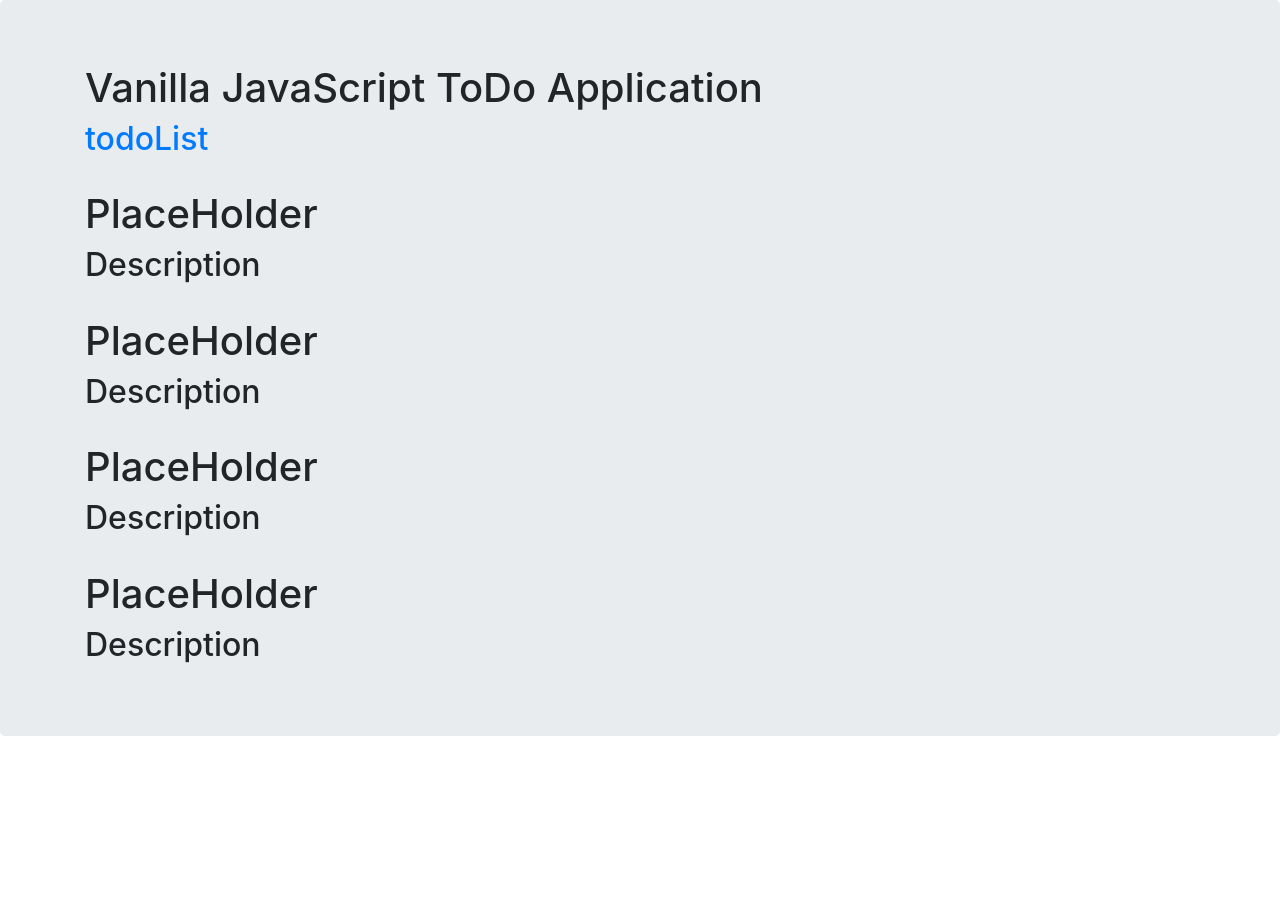
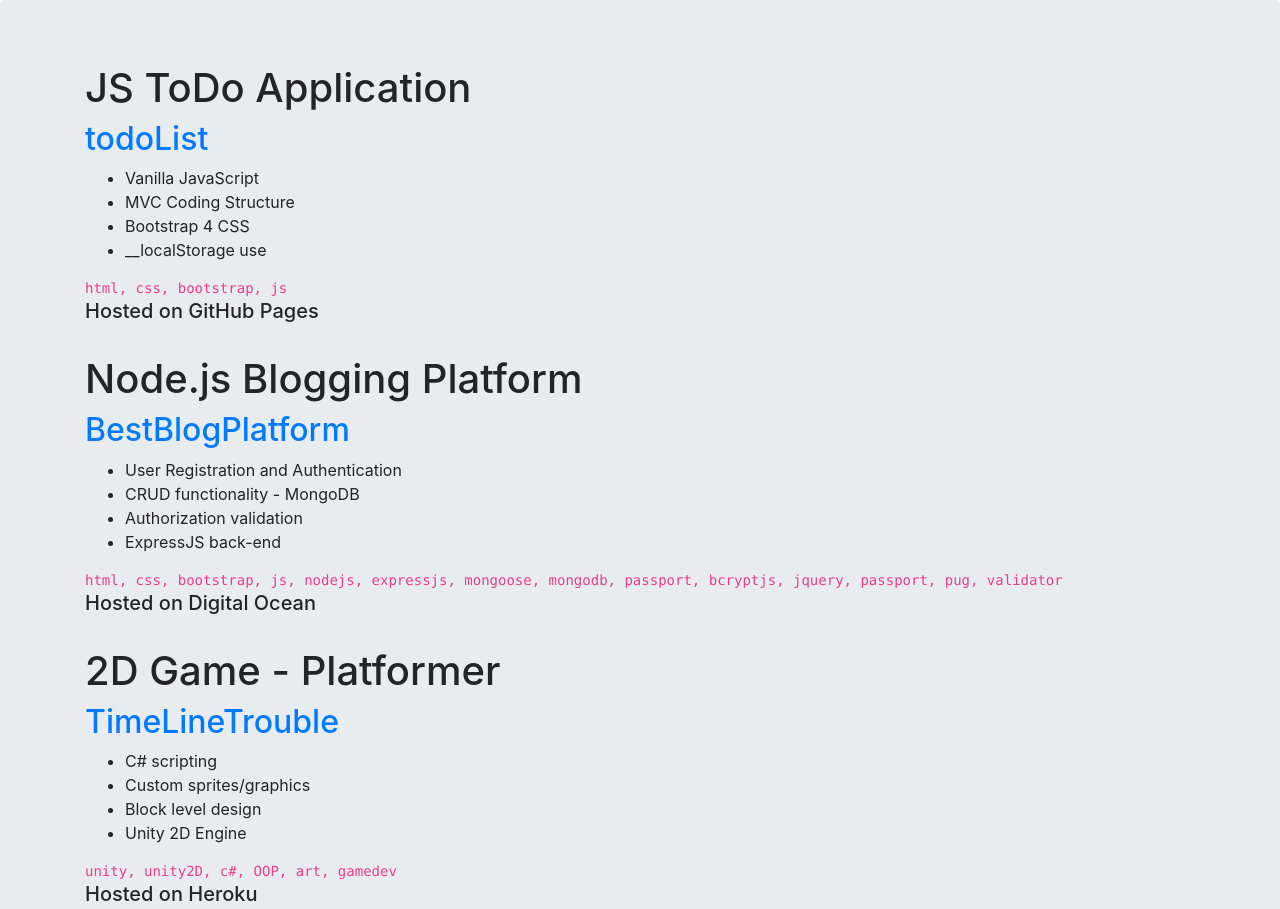
Before and after one commit to lxg1992/lxg1992.github.io, a plain HTML site: page index.html in a window 1280 px wide. Shown: the top 909 px of the page. Before the commit the page ends 800 px from the top, so only its background shows below. Drawn offline with nearby package versions, Linux system fonts and the light colour scheme.

Commit message:
Updated page

```diff
--- a/index.html
+++ b/index.html
@@ -6,29 +6,53 @@
 <body>
 	<div class="jumbotron">
 		<div class="container">
-			<h1>Vanilla JavaScript ToDo Application</h1>
+			<h1> JS ToDo Application</h1>
 			<h2><a href="https://lxg1992.github.io/todoList/">todoList</a></h2>
+			<ul>
+				<li>Vanilla JavaScript</li>
+				<li>MVC Coding Structure</li>
+				<li>Bootstrap 4 CSS</li>
+				<li>__localStorage use</li>
+			</ul>
+			<code>html, css, bootstrap, js</code>
+			<h5>Hosted on GitHub Pages</h5>
 		</div>
 		<br/>
 		<div class="container">
-			<h1>PlaceHolder</h1>
-			<h2>Description</h2>
+			<h1>Node.js Blogging Platform</h1>
+			<h2><a href="http://138.197.139.18">BestBlogPlatform</a></h2>
+			<ul>
+				<li>User Registration and Authentication</li>
+				<li>CRUD functionality - MongoDB</li>
+				<li>Authorization validation</li>
+				<li>ExpressJS back-end</li>
+			</ul>
+			<code>html, css, bootstrap, js, nodejs, expressjs, mongoose, mongodb, passport, bcryptjs, jquery, passport, pug, validator</code>
+			<h5>Hosted on Digital Ocean</h5>
 		</div>
 		<br/>
 		<div class="container">
-			<h1>PlaceHolder</h1>
-			<h2>Description</h2>
+			<h1>2D Game - Platformer</h1>
+			<h2><a href="http://unity-games-webgl.herokuapp.com/timelinetrouble/">TimeLineTrouble</a></h2>
+			<ul>
+				<li>C# scripting</li>
+				<li>Custom sprites/graphics</li>
+				<li>Block level design</li>
+				<li>Unity 2D Engine</li>
+			</ul>
+			<code>unity, unity2D, c#, OOP, art, gamedev</code>
+			<h5>Hosted on Heroku</h5>
 		</div>
 		<br/>
+		<!--
 		<div class="container">
 			<h1>PlaceHolder</h1>
 			<h2>Description</h2>
+			<h5>Hosted on ?</h5>
 		</div>
 		<br/>
-		<div class="container">
-			<h1>PlaceHolder</h1>
-			<h2>Description</h2>
-		</div>
+		-->
+
 
 
 
```
